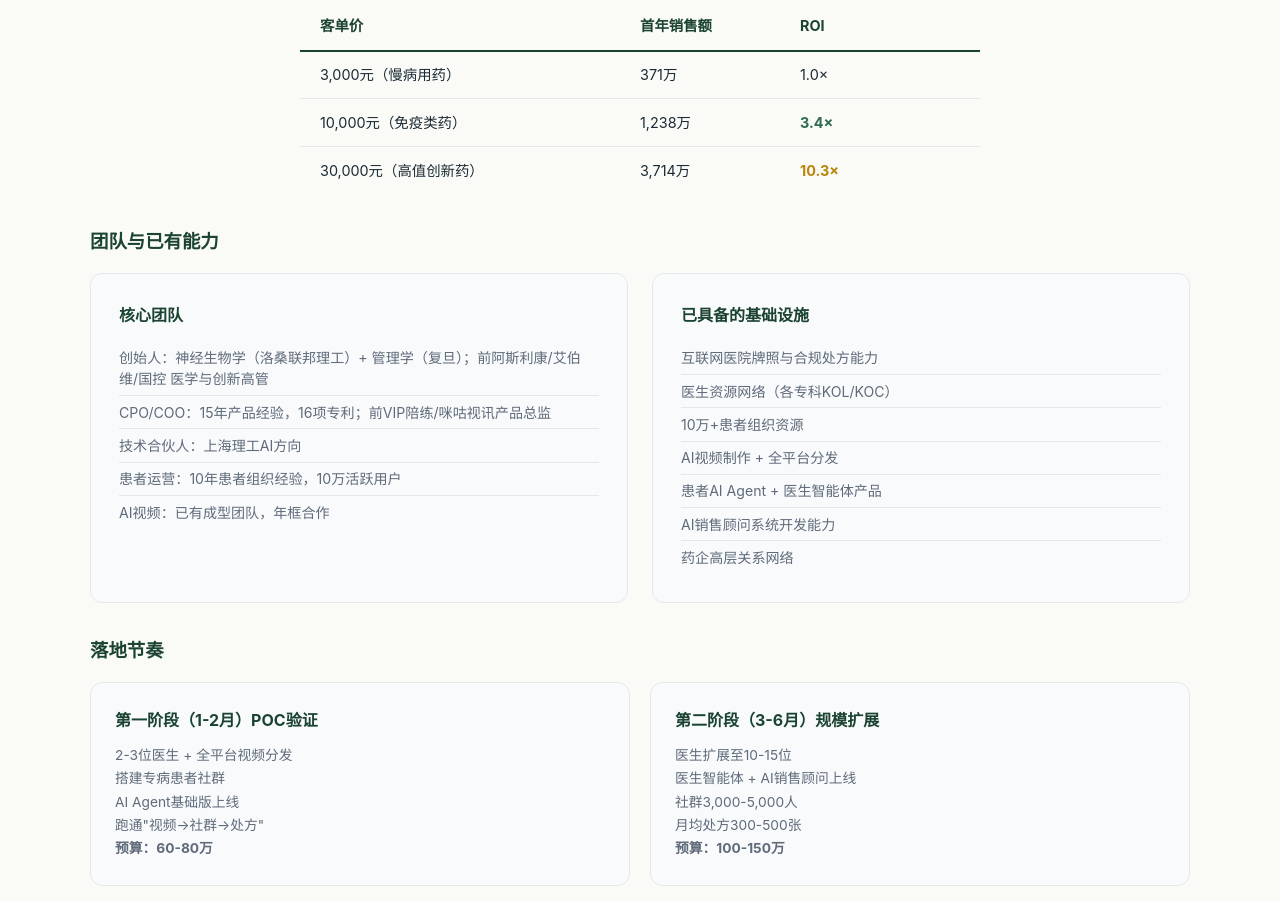
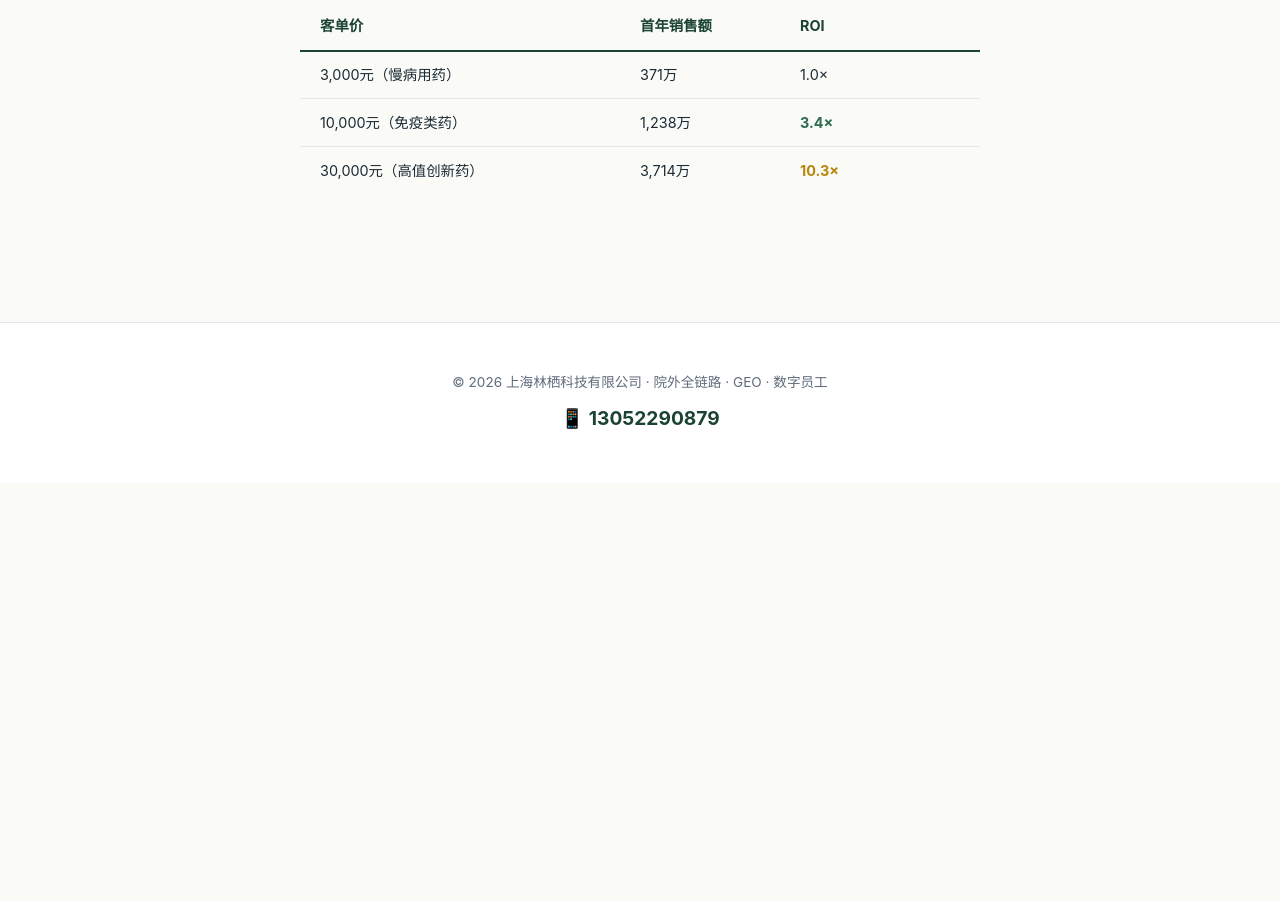
Before and after one commit to Ella-520/linqi, a plain HTML site: page index.html in a window 1280 px wide. Shown: the part 4499-5400 px from the top of the page. After the commit the page ends 4982 px from the top, so only its background shows below. Drawn offline with Linux system fonts and the light colour scheme.

Commit message:
Remove team & phases from about section

```diff
--- a/index.html
+++ b/index.html
@@ -461,45 +461,7 @@ footer .tel { font-size: 1.2rem; font-weight: 700; color: var(--g); margin-top:
       <div class="roi-row"><span>30,000元（高值创新药）</span><span>3,714万</span><span style="color:var(--a);font-weight:700">10.3×</span></div>
     </div>
 
-    <!-- 团队 + 能力 -->
-    <h3 style="color:var(--g);margin-bottom:1rem;font-size:1.15rem;">团队与已有能力</h3>
-    <div class="cap-phase">
-      <div class="cap-box">
-        <h4>核心团队</h4>
-        <ul>
-          <li>创始人：神经生物学（洛桑联邦理工）+ 管理学（复旦）；前阿斯利康/艾伯维/国控 医学与创新高管</li>
-          <li>CPO/COO：15年产品经验，16项专利；前VIP陪练/咪咕视讯产品总监</li>
-          <li>技术合伙人：上海理工AI方向</li>
-          <li>患者运营：10年患者组织经验，10万活跃用户</li>
-          <li>AI视频：已有成型团队，年框合作</li>
-        </ul>
-      </div>
-      <div class="cap-box">
-        <h4>已具备的基础设施</h4>
-        <ul>
-          <li>互联网医院牌照与合规处方能力</li>
-          <li>医生资源网络（各专科KOL/KOC）</li>
-          <li>10万+患者组织资源</li>
-          <li>AI视频制作 + 全平台分发</li>
-          <li>患者AI Agent + 医生智能体产品</li>
-          <li>AI销售顾问系统开发能力</li>
-          <li>药企高层关系网络</li>
-        </ul>
-      </div>
-    </div>
 
-    <!-- 落地节奏 -->
-    <h3 style="color:var(--g);margin-bottom:1rem;font-size:1.15rem;">落地节奏</h3>
-    <div class="phase2">
-      <div class="ph-card">
-        <h4>第一阶段（1-2月）POC验证</h4>
-        <p>2-3位医生 + 全平台视频分发<br>搭建专病患者社群<br>AI Agent基础版上线<br>跑通"视频→社群→处方"<br><strong>预算：60-80万</strong></p>
-      </div>
-      <div class="ph-card">
-        <h4>第二阶段（3-6月）规模扩展</h4>
-        <p>医生扩展至10-15位<br>医生智能体 + AI销售顾问上线<br>社群3,000-5,000人<br>月均处方300-500张<br><strong>预算：100-150万</strong></p>
-      </div>
-    </div>
   </div>
 </section>
 
```
